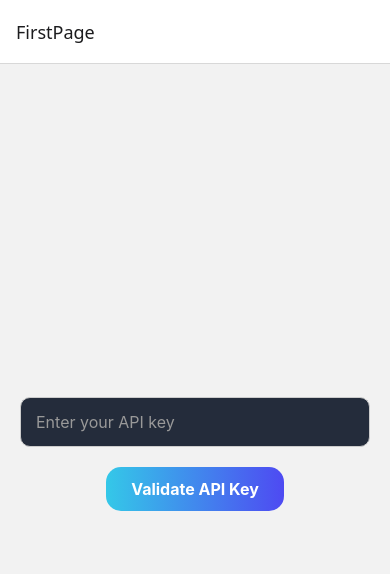
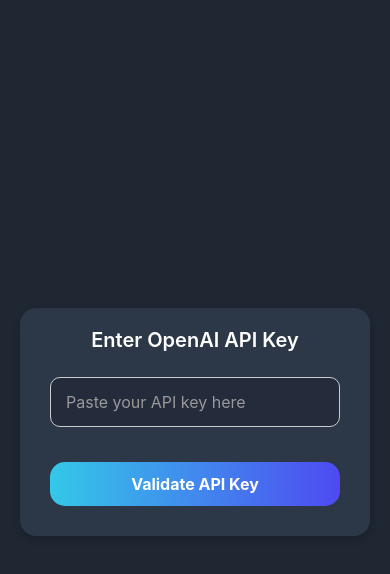
Before and after one commit to SachinthaNimesh370/EchoGPT, a React Native app: screen / in a window 390 px wide. Shown: the top 574 px of the page. Built offline with nearby package versions, Linux system fonts and the light colour scheme.

Commit message:
change ui design

```diff
--- a/App.js
+++ b/App.js
@@ -12,11 +12,25 @@
 
   return (
     <NavigationContainer>
-    <Stack.Navigator initialRouteName="FirstPage">
-      <Stack.Screen name="FirstPage" component={FirstPage} />
-      <Stack.Screen name="ChatPage" component={ChatPage} />
-    </Stack.Navigator>
-  </NavigationContainer>
+      <Stack.Navigator initialRouteName="FirstPage">
+        <Stack.Screen
+          name="FirstPage"
+          component={FirstPage}
+          options={{
+            headerTitle: null,  // Removes the title
+            headerShown: false, // Hides the entire header, including back button
+          }}
+        />
+        <Stack.Screen
+          name="ChatPage"
+          component={ChatPage}
+          options={{
+            headerTitle: null,  // Removes the title
+            headerShown: false, // Hides the entire header, including back button
+          }}
+        />
+      </Stack.Navigator>
+    </NavigationContainer>
   );
 }
 
--- a/component/TextField.js
+++ b/component/TextField.js
@@ -21,7 +21,7 @@
   },
   input: {
     height: 50,
-    width:350,
+
     borderWidth: 1,
     borderColor: '#ccc',
     borderRadius: 10,
--- a/package.json
+++ b/package.json
@@ -19,7 +19,10 @@
     "react-native-safe-area-context": "^5.4.0",
     "react-native-screens": "^4.10.0",
     "react-native-gesture-handler": "~2.20.2",
-    "react-native-reanimated": "~3.16.1"
+    "react-native-reanimated": "~3.16.1",
+    "react-dom": "18.3.1",
+    "react-native-web": "~0.19.13",
+    "@expo/metro-runtime": "~4.0.1"
   },
   "devDependencies": {
     "@babel/core": "^7.20.0"
--- a/screen/ChatPage.js
+++ b/screen/ChatPage.js
@@ -1,12 +1,23 @@
-import React, { useState } from 'react';
-import { View, Text, FlatList, TextInput, TouchableOpacity, StyleSheet, ActivityIndicator } from 'react-native';
+import React, { useState, useRef, useEffect } from 'react';
+import {
+  View,
+  Text,
+  FlatList,
+  StyleSheet,
+  ActivityIndicator,
+  KeyboardAvoidingView,
+  Platform,
+} from 'react-native';
+import Button from '../component/Button';
+import TextField from '../component/TextField';
 
 export default function ChatPage({ route }) {
-  const { apiKey } = route.params; // 👈 get API key from navigation params
+  const { apiKey } = route.params;
 
   const [messages, setMessages] = useState([]);
   const [input, setInput] = useState('');
   const [loading, setLoading] = useState(false);
+  const flatListRef = useRef(null);
 
   const sendMessage = async () => {
     if (!input.trim()) return;
@@ -21,7 +32,7 @@
       const response = await fetch('https://api.openai.com/v1/chat/completions', {
         method: 'POST',
         headers: {
-          'Authorization': `Bearer ${apiKey}`,
+          Authorization: `Bearer ${apiKey}`,
           'Content-Type': 'application/json',
         },
         body: JSON.stringify({
@@ -31,8 +42,8 @@
       });
 
       const data = await response.json();
+      const reply = data?.choices?.[0]?.message?.content || 'Something went wrong';
 
-      const reply = data?.choices?.[0]?.message?.content || 'Something went wrong';
       setMessages([...updatedMessages, { role: 'assistant', content: reply }]);
     } catch (error) {
       setMessages([...updatedMessages, { role: 'assistant', content: 'Error fetching response.' }]);
@@ -40,6 +51,10 @@
       setLoading(false);
     }
   };
+
+  useEffect(() => {
+    flatListRef.current?.scrollToEnd({ animated: true });
+  }, [messages]);
 
   const renderItem = ({ item }) => (
     <View
@@ -53,76 +68,73 @@
   );
 
   return (
-    <View style={styles.container}>
+    <KeyboardAvoidingView
+      style={styles.container}
+      behavior={Platform.OS === 'ios' ? 'padding' : undefined}
+    >
       <FlatList
+        ref={flatListRef}
         data={messages}
         renderItem={renderItem}
-        keyExtractor={(item, index) => index.toString()}
+        keyExtractor={(_, index) => index.toString()}
         contentContainerStyle={styles.chatContainer}
       />
 
-      <View style={styles.inputContainer}>
-        <TextInput
-          style={styles.input}
-          placeholder="Type your message..."
-          value={input}
-          onChangeText={setInput}
-        />
-        <TouchableOpacity onPress={sendMessage} style={styles.sendButton}>
-          <Text style={styles.sendButtonText}>Send</Text>
-        </TouchableOpacity>
+      <View style={styles.inputRow}>
+        <View style={styles.inputFlex}>
+          <TextField
+            placeholder="Type your message..."
+            value={input}
+            onChangeText={setInput}
+          />
+        </View>
+        <Button text="Send" onPress={sendMessage} />
       </View>
 
-      {loading && <ActivityIndicator size="small" color="#0000ff" style={{ marginBottom: 10 }} />}
-    </View>
+      {loading && <ActivityIndicator size="small" color="#00AFFF" style={{ marginBottom: 10 }} />}
+    </KeyboardAvoidingView>
   );
 }
 
 const styles = StyleSheet.create({
-  container: { flex: 1, paddingTop: 40, backgroundColor: '#fff' },
+  container: {
+    flex: 1,
+    backgroundColor: '#252D3C',
+    paddingTop: 40,
+  },
   chatContainer: {
     padding: 10,
+    paddingBottom: 20,
     flexGrow: 1,
   },
   messageContainer: {
-    padding: 10,
+    padding: 12,
     marginVertical: 5,
     borderRadius: 10,
     maxWidth: '80%',
   },
   userMessage: {
-    backgroundColor: '#DCF8C6',
+    backgroundColor: '#3C9EEA',
     alignSelf: 'flex-end',
   },
   assistantMessage: {
-    backgroundColor: '#E1E1E1',
+    backgroundColor: '#3C4A5A',
     alignSelf: 'flex-start',
   },
   messageText: {
     fontSize: 16,
+    color: '#fff',
   },
-  inputContainer: {
+  inputRow: {
     flexDirection: 'row',
     padding: 10,
+    alignItems: 'center',
     borderTopWidth: 1,
-    borderColor: '#ccc',
-    alignItems: 'center',
+    borderColor: '#3B4455',
+    backgroundColor: '#1F2733',
   },
-  input: {
+  inputFlex: {
     flex: 1,
-    padding: 10,
-    backgroundColor: '#F5F5F5',
-    borderRadius: 20,
     marginRight: 10,
   },
-  sendButton: {
-    backgroundColor: '#007AFF',
-    paddingVertical: 10,
-    paddingHorizontal: 20,
-    borderRadius: 20,
-  },
-  sendButtonText: {
-    color: '#fff',
-    fontWeight: 'bold',
-  },
 });
--- a/screen/FirstPage.js
+++ b/screen/FirstPage.js
@@ -1,27 +1,31 @@
 import React, { useState } from 'react';
-import { View, Alert } from 'react-native';
+import {
+  View,
+  Alert,
+  StyleSheet,
+  Text,
+  KeyboardAvoidingView,
+  ScrollView,
+  Platform,
+  TouchableWithoutFeedback,
+  Keyboard
+} from 'react-native';
 import Button from '../component/Button';
 import TextField from '../component/TextField';
-import ChatPage from './ChatPage';
 
 export default function FirstPage({ navigation }) {
   const [apiKey, setApiKey] = useState('');
 
-  // Function to validate the API key
   const validateAPIKey = async () => {
     const isValid = await checkAPIKey(apiKey);
     if (isValid) {
-      // Navigate to the second page if the API key is valid
-    //   navigation.navigate('ChatPage');
       navigation.navigate('ChatPage', { apiKey: apiKey });
     } else {
-      // Show an alert if the API key is invalid
       Alert.alert('Invalid API Key', 'Please enter a valid API key.');
     }
     setApiKey('');
   };
 
-  // Function to check if the API key is valid by calling OpenAI API
   const checkAPIKey = async (key) => {
     try {
       const response = await fetch('https://api.openai.com/v1/chat/completions', {
@@ -31,7 +35,7 @@
           'Content-Type': 'application/json',
         },
         body: JSON.stringify({
-          model: 'gpt-4o-mini', // Replace with the model you want to use (e.g., 'gpt-4')
+          model: 'gpt-4o-mini',
           messages: [
             { role: 'system', content: 'You are a helpful assistant.' },
             { role: 'user', content: 'Hello' },
@@ -39,41 +43,79 @@
         }),
       });
 
-      // Check if the response is valid (status code 200)
       if (response.ok) {
         const data = await response.json();
-
-        // If we get a valid response and choices are present, return true
         if (data.choices && data.choices.length > 0) {
           setApiKey('');
-          console.log('API Key is valid:', data.choices[0].message.content);  // Log the response from GPT
+          console.log('API Key is valid:', data.choices[0].message.content);
           return true;
         }
       } else {
-        // Handle errors based on OpenAI API error codes
         const errorData = await response.json();
-        if (errorData.error && errorData.error.code === 'invalid_api_key') {
-          console.log('Invalid API Key:', errorData.error.message);
-        } else {
-          console.log('Error:', errorData.error ? errorData.error.message : 'Unknown error');
+        console.log('Error:', errorData?.error?.message || 'Unknown error');
       }
-      }
-      return false; // If invalid key or error occurs
+      return false;
     } catch (error) {
       console.error('Error validating API key:', error);
-      return false; // In case of any error, return false
+      return false;
     }
   };
 
   return (
-    <View style={{ flex: 1, justifyContent: 'center', alignItems: 'center', padding: 20 }}>
+    <KeyboardAvoidingView
+      style={{ flex: 1 }}
+      behavior={Platform.OS === 'android' ? 'padding' : 'height'}
+    >
+      <TouchableWithoutFeedback onPress={Keyboard.dismiss}>
+        <ScrollView
+          contentContainerStyle={styles.scrollContainer}
+          keyboardShouldPersistTaps="handled"
+        >
+          <View style={styles.card}>
+            <Text style={styles.title}>Enter OpenAI API Key</Text>
             <TextField
-        placeholder="Enter your API key"
+              placeholder="Paste your API key here"
               value={apiKey}
               onChangeText={(val) => setApiKey(val)}
-        secureTextEntry={true}  // Optional: To hide the API key for privacy
+              secureTextEntry={true}
             />
+            <View style={styles.buttonWrapper}>
               <Button text="Validate API Key" onPress={validateAPIKey} />
             </View>
+          </View>
+        </ScrollView>
+      </TouchableWithoutFeedback>
+    </KeyboardAvoidingView>
   );
 }
+
+const styles = StyleSheet.create({
+  scrollContainer: {
+    flexGrow: 1,
+    justifyContent: 'center',
+    alignItems: 'center',
+    backgroundColor: '#1F2733',
+    padding: 20,
+  },
+  card: {
+    width: '100%',
+    backgroundColor: '#2C3748',
+    padding: 20,
+    borderRadius: 16,
+    shadowColor: '#000',
+    shadowOpacity: 0.2,
+    shadowOffset: { width: 0, height: 3 },
+    shadowRadius: 8,
+    elevation: 5,
+  },
+  title: {
+    fontSize: 20,
+    color: '#fff',
+    marginBottom: 15,
+    textAlign: 'center',
+    fontWeight: '600',
+  },
+  buttonWrapper: {
+    marginTop: 15,
+  },
+});
```
Also changed, not shown: app.json (line endings or trailing spaces), assets/1f2733.png (added), 1 other file (tests, documents, lock files or other folders). Lines whose indentation alone changed are shown as unchanged.
